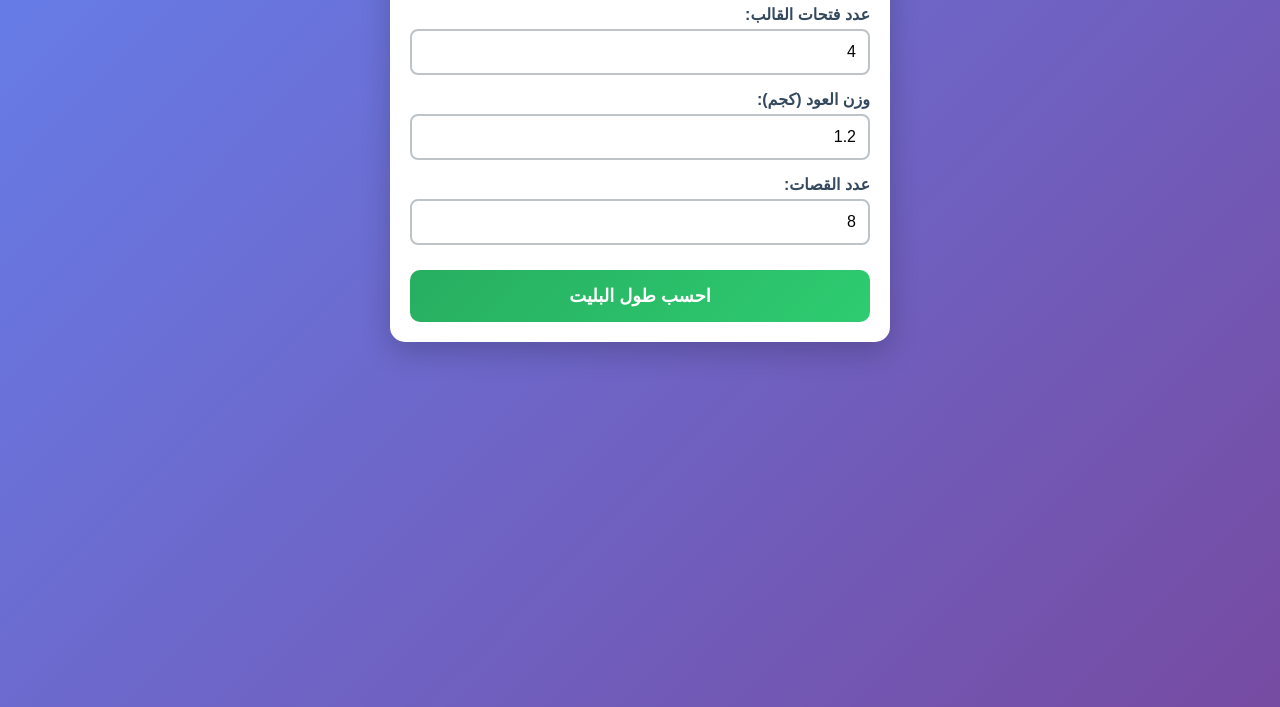
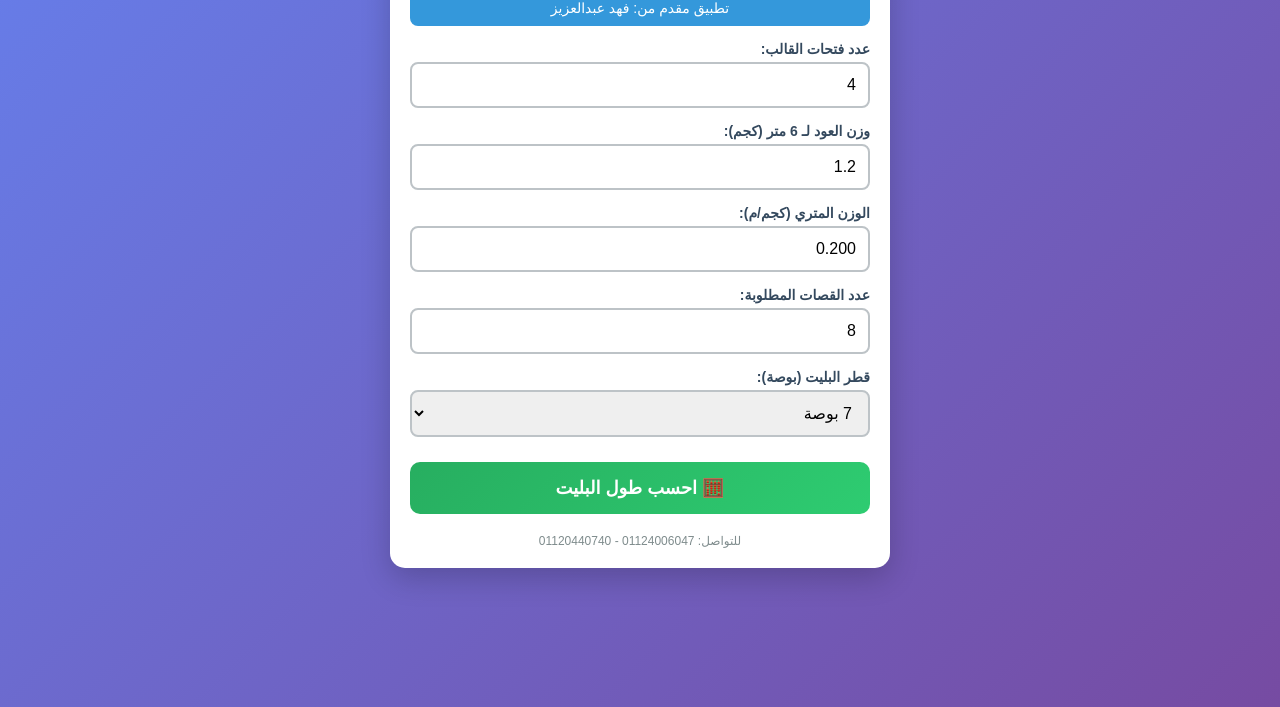
Before and after one commit to elmalakfahd4/-, a plain HTML site: page index.html in a window 1280 px wide. Shown: the part 93-800 px from the top of the page. Drawn offline with Linux system fonts and the light colour scheme.

Commit message:
Enhance aluminum section calculator UI and logic
Added a banner and updated input fields for rod weight and cuts. Improved calculation logic for billet length and weight.

```diff
--- a/index.html
+++ b/index.html
@@ -5,8 +5,6 @@
     <meta name="viewport" content="width=device-width, initial-scale=1" />
     <meta name="theme-color" content="#667eea"/>
     <title>حاسبة قطاعات الألومنيوم</title>
-
-    <!-- PWA Manifest -->
     <link rel="manifest" href="manifest.json">
 
     <style>
@@ -14,7 +12,7 @@
     body {
         font-family: 'Arial', sans-serif;
         background: linear-gradient(135deg, #667eea 0%, #764ba2 100%);
-        padding: 20px;
+        padding: 15px;
         min-height: 100vh;
     }
 
@@ -31,6 +29,7 @@
         color: #2c3e50;
         text-align: center;
         margin-bottom: 20px;
+        font-size: 24px;
     }
 
     .form-group {
@@ -42,6 +41,7 @@
         margin-bottom: 5px;
         font-weight: bold;
         color: #34495e;
+        font-size: 14px;
     }
 
     input, select {
@@ -73,11 +73,25 @@
         text-align: center;
         display: none;
     }
+
+    .banner {
+        background: #3498db;
+        color: white;
+        padding: 10px;
+        border-radius: 8px;
+        text-align: center;
+        margin-bottom: 15px;
+        font-size: 14px;
+    }
     </style>
 </head>
 <body>
     <div class="container">
         <h1>🧮 حاسبة قطاعات الألومنيوم</h1>
+
+        <div class="banner">
+            تطبيق مقدم من: فهد عبدالعزيز
+        </div>
 
         <div class="form-group">
             <label for="numOpenings">عدد فتحات القالب:</label>
@@ -85,39 +99,86 @@
         </div>
 
         <div class="form-group">
-            <label for="rodWeight">وزن العود (كجم):</label>
+            <label for="rodWeight">وزن العود لـ 6 متر (كجم):</label>
             <input type="number" id="rodWeight" value="1.2" step="0.01">
         </div>
 
         <div class="form-group">
-            <label for="numCuts">عدد القصات:</label>
+            <label for="weightPerMeter">الوزن المتري (كجم/م):</label>
+            <input type="number" id="weightPerMeter" value="0.200" step="0.001">
+        </div>
+
+        <div class="form-group">
+            <label for="numCuts">عدد القصات المطلوبة:</label>
             <input type="number" id="numCuts" value="8" min="1">
         </div>
 
-        <button class="calculate-btn" onclick="calculate()">احسب طول البليت</button>
+        <div class="form-group">
+            <label for="billetDiameter">قطر البليت (بوصة):</label>
+            <select id="billetDiameter">
+                <option value="5">5 بوصة</option>
+                <option value="6">6 بوصة</option>
+                <option value="7" selected>7 بوصة</option>
+                <option value="8">8 بوصة</option>
+                <option value="9">9 بوصة</option>
+                <option value="10">10 بوصة</option>
+            </select>
+        </div>
+
+        <button class="calculate-btn" onclick="calculateBilletLength()">🧮 احسب طول البليت</button>
 
         <div id="result" class="result">
-            <h3>النتيجة:</h3>
-            <div style="font-size: 24px; color: #e74c3c; font-weight: bold;">
-                الطول المناسب: <span id="billetLength">0</span> سم
+            <h3>📊 نتائج الحساب</h3>
+            <div style="font-size: 22px; color: #e74c3c; font-weight: bold; margin: 15px 0;">
+                📐 الطول المناسب للبليت: <span id="billetLength">0</span> سم
             </div>
+            <div style="color: #7f8c8d;">
+                ⚖️ الوزن التقريبي: <span id="billetWeight">0</span> كجم
+            </div>
+        </div>
+
+        <div style="text-align: center; margin-top: 20px; color: #7f8c8d; font-size: 12px;">
+            للتواصل: 01124006047 - 01120440740
         </div>
     </div>
 
     <script>
-    function calculate() {
-        const openings = parseInt(document.getElementById('numOpenings').value) || 0;
-        const weight = parseFloat(document.getElementById('rodWeight').value) || 0;
-        const cuts = parseInt(document.getElementById('numCuts').value) || 0;
+    // تحديث الوزن المتري تلقائياً
+    document.getElementById('rodWeight').addEventListener('input', function() {
+        const rodWeight = parseFloat(this.value) || 0;
+        document.getElementById('weightPerMeter').value = (rodWeight / 6).toFixed(3);
+    });
 
-        const totalWeight = openings * weight * cuts;
-        const billetLength = (totalWeight * 1.15) / 0.67;
+    document.getElementById('weightPerMeter').addEventListener('input', function() {
+        const weightPerMeter = parseFloat(this.value) || 0;
+        document.getElementById('rodWeight').value = (weightPerMeter * 6).toFixed(3);
+    });
 
-        document.getElementById('billetLength').textContent = billetLength.toFixed(1);
+    function calculateBilletLength() {
+        const numOpenings = parseInt(document.getElementById('numOpenings').value) || 0;
+        const rodWeight = parseFloat(document.getElementById('rodWeight').value) || 0;
+        const numCuts = parseInt(document.getElementById('numCuts').value) || 0;
+        const billetDiameter = document.getElementById('billetDiameter').value;
+
+        // أوزان البليت لكل قطر (كجم/سم)
+        const weights = {
+            '5': 0.342, '6': 0.492, '7': 0.670,
+            '8': 0.875, '9': 1.107, '10': 1.367
+        };
+
+        const weightPerCm = weights[billetDiameter] || 0.670;
+        const totalRodsCount = numOpenings * numCuts;
+        const totalRodsWeight = rodWeight * totalRodsCount;
+        const finalWeight = totalRodsWeight * 1.05 * 1.10; // هالك + أمان
+        const billetLengthCm = finalWeight / weightPerCm;
+        const billetWeightKg = billetLengthCm * weightPerCm;
+
+        document.getElementById('billetLength').textContent = billetLengthCm.toFixed(1);
+        document.getElementById('billetWeight').textContent = billetWeightKg.toFixed(1);
         document.getElementById('result').style.display = 'block';
     }
 
-    // تسجيل Service Worker للتثبيت
+    // Service Worker للتثبيت
     if ('serviceWorker' in navigator) {
         navigator.serviceWorker.register('/sw.js')
             .then(() => console.log('Service Worker registered'))
```
